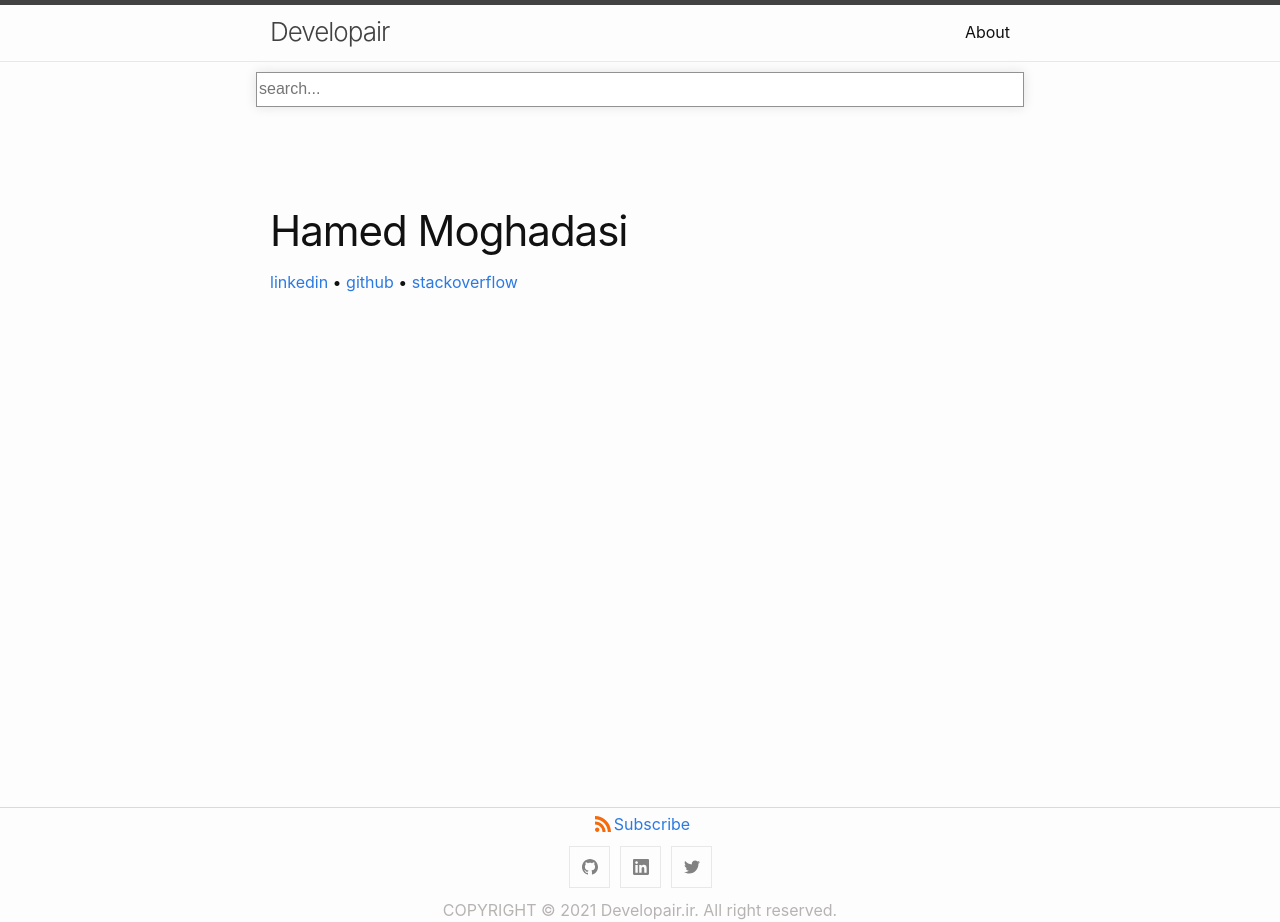
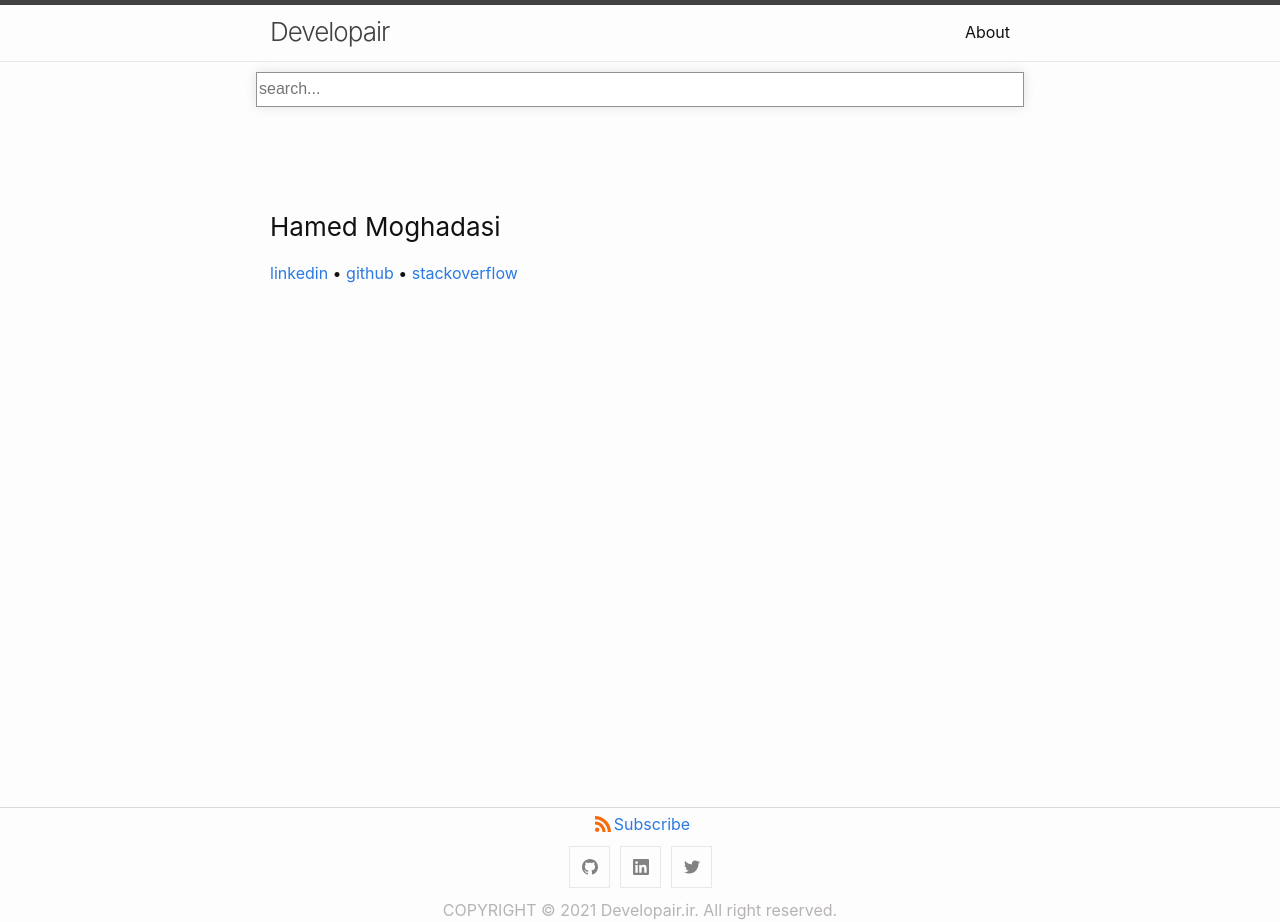
Before and after one commit to Developair-ir/developair-ir.github.io, a Jekyll site: the page built from pages/authors/hamed.md, in a window 1280 px wide. Built offline with Jekyll 4.4.1, drawn with Linux system fonts in a browser that asks for light colours.

```diff
--- a/pages/authors/hamed.md
+++ b/pages/authors/hamed.md
@@ -4,7 +4,7 @@ permalink: /authors/hamed
 owner: Hamed Moghadasi
 ---
 
-# Hamed Moghadasi
+### Hamed Moghadasi
 [linkedin]({{site.authors[page.owner].linkedin}})
 • [github]({{site.authors[page.owner].github}})
 • [stackoverflow]({{site.authors[page.owner].stackoverflow}})
```
Also changed, not shown: pages/authors/shahrzad.md (+1 -1 lines).
